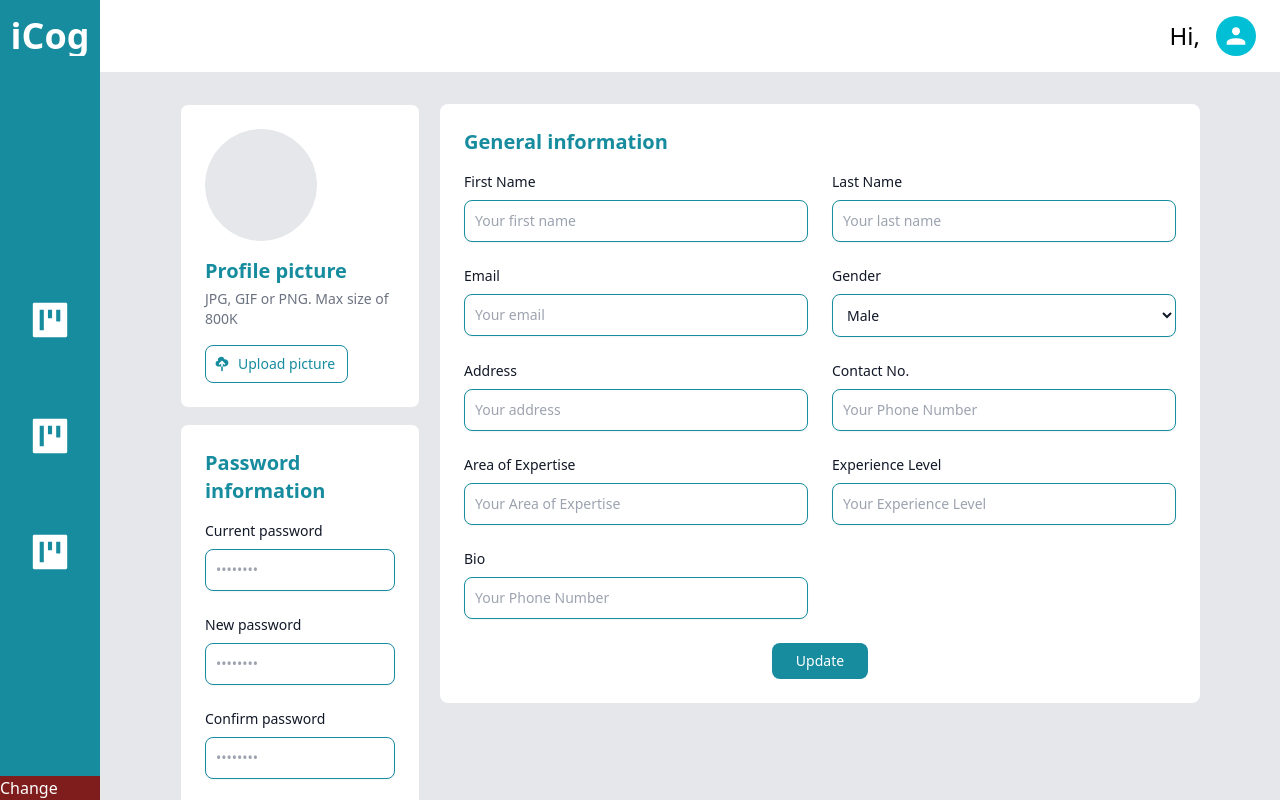
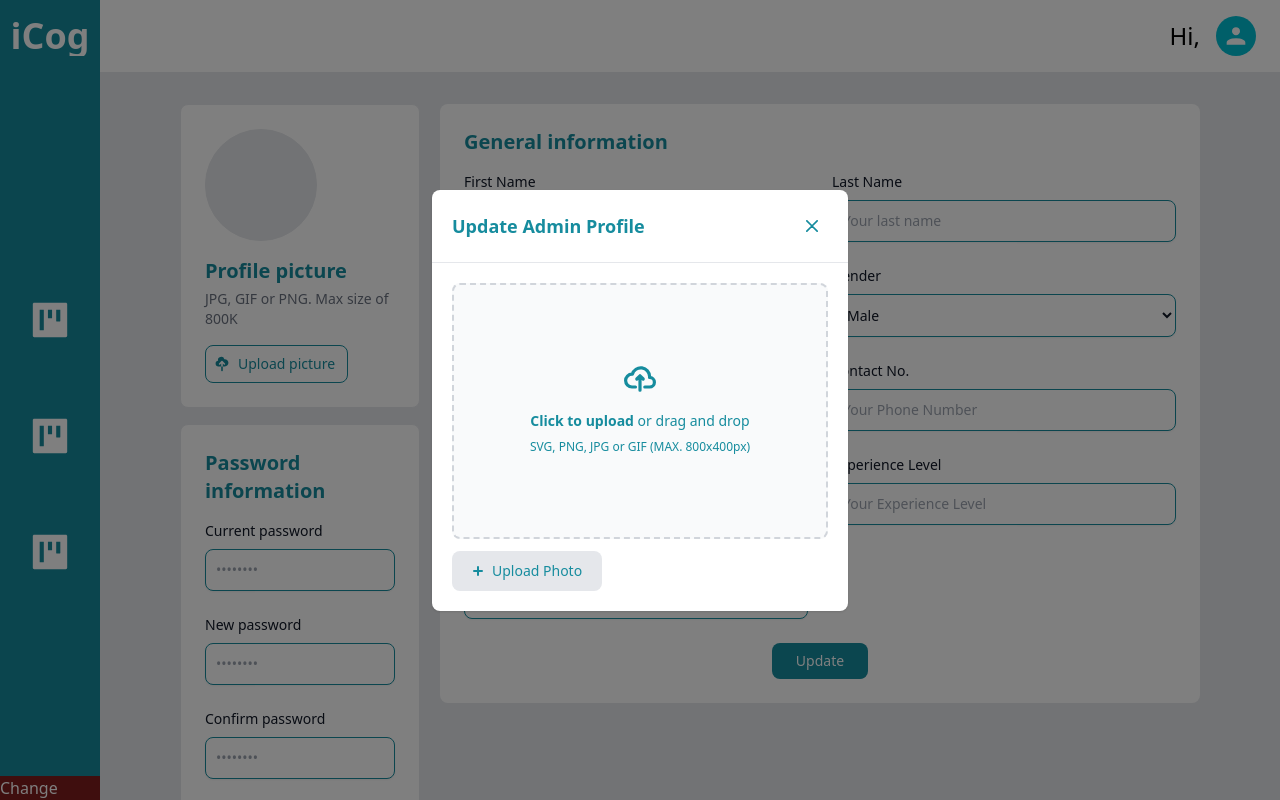
Before and after one commit to Admin-iCog-ACC/Training_mgt, a React (Vite) app: page /profile in a window 1280 px wide. Both pictures are taken after a click on the button "Upload picture". Built offline with nearby package versions, Linux system fonts and the light colour scheme; no server answers.

Commit message:
Upload picutre for trainer configured

```diff
--- a/src/pages/admin/Profile.jsx
+++ b/src/pages/admin/Profile.jsx
@@ -376,7 +376,7 @@ function Profile() {
         tabindex="-1"
         aria-hidden="true"
         style={{ background: "rgba(0,0,0,0.5)" }}
-        className={` overflow-y-auto overflow-x-hidden fixed top-0 right-0 left-0 z-50 justify-center items-center w-full md:inset-0 h-[calc(100%-1rem)] max-h-full ${
+        className={` overflow-y-auto overflow-x-hidden fixed top-0 right-0 left-0 z-50 justify-center items-center w-full md:inset-0 h-[calc(100%-1rem)] min-h-full ${
           updateProfile ? "flex" : "hidden"
         }`}
       >
--- a/src/pages/trainer/TrainerProfile.jsx
+++ b/src/pages/trainer/TrainerProfile.jsx
@@ -8,6 +8,7 @@ function TrainerProfile() {
   const [updateProfile, setUpdateProfile] = useState(false);
   const [fileInputError, setFileInputError] = useState(false);
   const [photoLoading, setPhotoLoading] = useState(false);
+  const [openImageUpload, setOpenImageUpload] = useState(false);
   const [image, setImage] = useState("");
   const [imageUrl, setImageUrl] = useState("");
   const [passwordInfo, setPasswordInfo] = useState({
@@ -16,11 +17,12 @@ function TrainerProfile() {
     confirmPassword: "",
   });
   const [userPhotoDeleting, setUserPhotoDeleting] = useState(false);
+
   const deletePhoto = async () => {
     setUserPhotoDeleting(true);
     try {
       await axios.delete(
-        `${import.meta.env.VITE_API}/api/deleteFile/${user.imageID}`,
+        `${import.meta.env.VITE_API}/api/deleteFile/${user.profileImageId}`,
         {
           headers: {
             authorization: `"Bearer ${localStorage.getItem("token")}`,
@@ -28,8 +30,8 @@ function TrainerProfile() {
         }
       );
       const res = await axios.patch(
-        `${import.meta.env.VITE_API}/api/admin/${user.id}`,
-        { ...user, imageURL: null, imageID: null },
+        `${import.meta.env.VITE_API}/api/trainer/${user.id}`,
+        { ...user, profileImage: null, profileImageId: null },
         {
           headers: {
             authorization: `Bearer ${localStorage.getItem("token")} `,
@@ -49,12 +51,10 @@ function TrainerProfile() {
       });
       setTimeout(() => {
         setUser((prev) => {
-          return { ...prev, imageID: null, imageURL: null };
-        });
-        setHeaderUser((prev) => {
-          return { ...prev, imageID: null, imageURL: null };
+          return { ...prev, profileImageId: null, profileImage: null };
         });
       }, 4000);
+      console.log(res.data);
     } catch (error) {
       console.log(error);
     }
@@ -245,7 +245,7 @@ function TrainerProfile() {
     setPhotoLoading(true);
     try {
       const res = await axios.patch(
-        `${import.meta.env.VITE_API}/api/admin/uploadImage/${user.id}`,
+        `${import.meta.env.VITE_API}/api/trainer/uploadImage/${user.id}`,
         { profileImage: image },
         {
           headers: {
@@ -254,7 +254,8 @@ function TrainerProfile() {
         }
       );
 
-      const { imageURL, imageID, createdAt, updatedAt } = res.data.admin;
+      const { profileImage, profileImageId, createdAt, updatedAt } =
+        res.data.trainer;
       toast.success("Photo successfully uploaded!", {
         position: "top-right",
         autoClose: 1999,
@@ -267,28 +268,22 @@ function TrainerProfile() {
         transition: Flip,
       });
       setTimeout(() => {
-        setHeaderUser({
-          ...result.user,
-          imageURL,
-          imageID,
+        setUser({
+          ...user,
+          profileImage,
+          profileImageId,
           createdAt,
           updatedAt,
-          admin: true,
-        });
-        setUser({
-          ...result.user,
-          imageURL,
-          imageID,
-          createdAt,
-          updatedAt,
-          admin: true,
+          admin: false,
         });
 
-        setUpdateProfile(false);
+        setOpenImageUpload(false);
         setImageUrl("");
         setImage("");
       }, 4000);
     } catch (error) {
+      console.log(error);
+      // return;
       if (error.response.status === 400) {
         toast.error("Incorrect old password!", {
           position: "top-right",
@@ -366,21 +361,136 @@ function TrainerProfile() {
   return (
     <>
       <ToastContainer />
+      <div
+        id="crud-modal"
+        tabindex="-1"
+        aria-hidden="true"
+        style={{ background: "rgba(0,0,0,0.5)" }}
+        className={` overflow-y-auto overflow-x-hidden fixed top-0 right-0 left-0 z-50 justify-center items-center w-full md:inset-0 h-[calc(100%-1rem)] min-h-full ${
+          openImageUpload ? "flex" : "hidden"
+        }`}
+      >
+        <div className="relative p-4 w-full max-w-md max-h-full">
+          <div className="relative bg-white rounded-lg shadow text-[#168c9e]">
+            <div className="flex items-center justify-between p-4 md:p-5 border-b rounded-t dark:border-gray-600">
+              <h3 className="text-lg font-semibold ">Update Admin Profile</h3>
+              <button
+                type="button"
+                className="bg-transparent hover:bg-gray-200 rounded-lg text-sm w-8 h-8 ms-auto inline-flex justify-center items-center"
+                onClick={() => {
+                  setOpenImageUpload(false);
+                  // setUpdateProfile(false);
+                  setImage("");
+                  setImageUrl("");
+                }}
+              >
+                <svg
+                  className="w-3 h-3"
+                  aria-hidden="true"
+                  xmlns="http://www.w3.org/2000/svg"
+                  fill="none"
+                  viewBox="0 0 14 14"
+                >
+                  <path
+                    stroke="currentColor"
+                    stroke-linecap="round"
+                    stroke-linejoin="round"
+                    stroke-width="2"
+                    d="m1 1 6 6m0 0 6 6M7 7l6-6M7 7l-6 6"
+                  />
+                </svg>
+              </button>
+            </div>
 
+            <form className="p-4 md:p-5">
+              <div className="flex items-center justify-center w-full">
+                <img src={imageUrl} alt="" />
+                <label
+                  for="dropzone-file"
+                  className={`${
+                    imageUrl ? "hidden" : "flex"
+                  } flex-col items-center justify-center w-full h-64 border-2 border-gray-300 border-dashed rounded-lg cursor-pointer bg-gray-50 dark:hover:bg-bray-800  hover:bg-gray-100 `}
+                >
+                  <div className="flex flex-col items-center justify-center pt-5 pb-6">
+                    <svg
+                      className="w-8 h-8 mb-4 "
+                      aria-hidden="true"
+                      xmlns="http://www.w3.org/2000/svg"
+                      fill="none"
+                      viewBox="0 0 20 16"
+                    >
+                      <path
+                        stroke="currentColor"
+                        stroke-linecap="round"
+                        stroke-linejoin="round"
+                        stroke-width="2"
+                        d="M13 13h3a3 3 0 0 0 0-6h-.025A5.56 5.56 0 0 0 16 6.5 5.5 5.5 0 0 0 5.207 5.021C5.137 5.017 5.071 5 5 5a4 4 0 0 0 0 8h2.167M10 15V6m0 0L8 8m2-2 2 2"
+                      />
+                    </svg>
+                    <p className="mb-2 text-sm ">
+                      <span className="font-semibold">Click to upload</span> or
+                      drag and drop
+                    </p>
+                    <p className="text-xs ">
+                      SVG, PNG, JPG or GIF (MAX. 800x400px)
+                    </p>
+                  </div>
+                  <input
+                    id="dropzone-file"
+                    type="file"
+                    className="hidden"
+                    onChange={handleFileInput}
+                  />
+                </label>
+              </div>
+
+              <button
+                type="button"
+                onClick={updateUserPhoto}
+                className=" mt-3 inline-flex items-center bg-gray-200 focus:ring-4 focus:outline-none focus:ring-blue-300 font-medium rounded-lg text-sm px-5 py-2.5 text-center hover:b"
+              >
+                <svg
+                  className={`me-1 -ms-1 w-5 h-5 ${
+                    photoLoading ? "hidden" : "block"
+                  }`}
+                  fill="currentColor"
+                  viewBox="0 0 20 20"
+                  xmlns="http://www.w3.org/2000/svg"
+                >
+                  <path
+                    fill-rule="evenodd"
+                    d="M10 5a1 1 0 011 1v3h3a1 1 0 110 2h-3v3a1 1 0 11-2 0v-3H6a1 1 0 110-2h3V6a1 1 0 011-1z"
+                    clip-rule="evenodd"
+                  ></path>
+                </svg>
+                {photoLoading ? "Uploading...." : "Upload Photo"}
+              </button>
+              <div
+                className={`text-sm mt-1 text-red-500 ${
+                  fileInputError ? "block" : "hidden"
+                }`}
+              >
+                Invalid File type
+              </div>
+            </form>
+          </div>
+        </div>
+      </div>
       <div className="grid grid-cols-4 px-20 py-8 gap-x-5 text-gray-900  ">
         <div className="col-span-1 ">
           <div className="p-4 mb-4  border bg-white rounded-lg  2xl:col-span-2  sm:p-6">
             <div className="items-center sm:flex xl:block 2xl:flex sm:space-x-4 xl:space-x-0 2xl:space-x-4">
               <img
                 className={`mb-4 rounded-lg w-28 h-28 sm:mb-0 xl:mb-4 2xl:mb-0 ${
-                  user?.imageURL ? "block" : "hidden"
+                  user?.profileImage ? "block" : "hidden"
                 }`}
-                src={user?.imageURL}
+                src={user?.profileImage}
                 alt={user?.firstName}
               />
+
               <div
                 className={`mb-4 border  bg-gray-200  rounded-full w-28 h-28 sm:mb-0 xl:mb-4 2xl:mb-0 ${
-                  user?.imageURL ? "hidden" : "block"
+                  user?.profileImage ? "hidden" : "block"
                 } `}
               ></div>
               <div>
@@ -393,7 +503,7 @@ function TrainerProfile() {
                 <div className="flex items-center space-x-4">
                   <button
                     type="button"
-                    onClick={() => setUpdateProfile(true)}
+                    onClick={() => setOpenImageUpload(true)}
                     class="inline-flex  border border-[#168c9e] text-[#168c9e]   items-center px-3 py-2 text-sm font-medium text-center  rounded-lg  hover:bg-gray-100"
                   >
                     <svg
@@ -411,10 +521,10 @@ function TrainerProfile() {
                     type="button"
                     onClick={deletePhoto}
                     className={`${
-                      user?.imageURL ? "block" : "hidden"
-                    } py-2 px-3 text-sm font-medium text-gray-900 focus:outline-none  rounded-lg border border-gray-200 hover:bg-gray-100  focus:z-10 focus:ring-4 focus:ring-gray-200 dark:focus:ring-gray-700  `}
+                      user?.profileImage ? "block" : "hidden"
+                    } inline-flex  border border-[#168c9e] text-[#168c9e]   items-center px-3 py-2 text-sm font-medium text-center  rounded-lg  hover:bg-gray-100  `}
                   >
-                    {userPhotoDeleting ? "Deleting.." : "Delete picture"}
+                    {userPhotoDeleting ? "Deleting.." : "Delete"}
                   </button>
                 </div>
               </div>
```
Also changed, not shown: src/pages/trainer/Header.jsx (+18 -1 lines).
